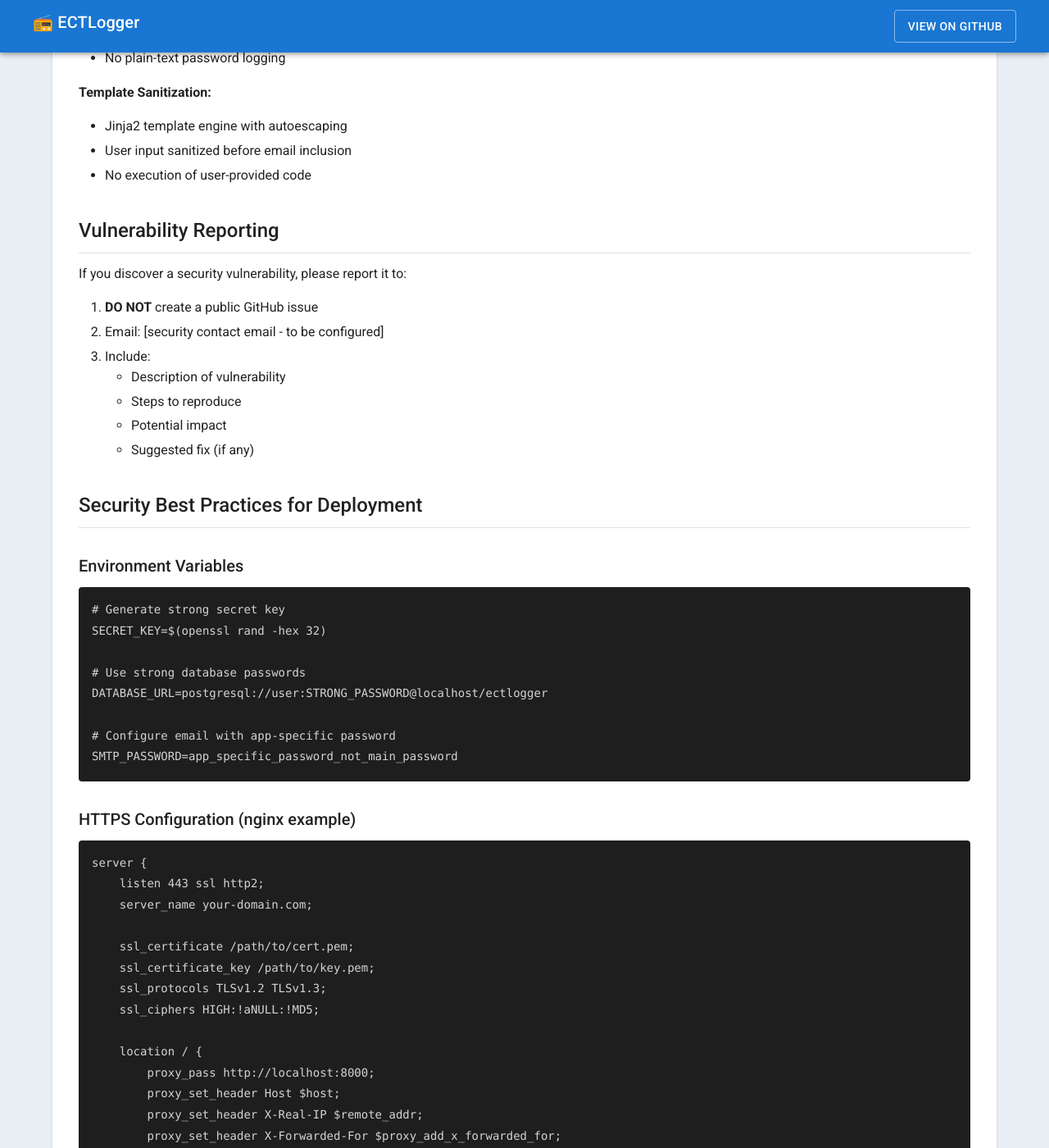
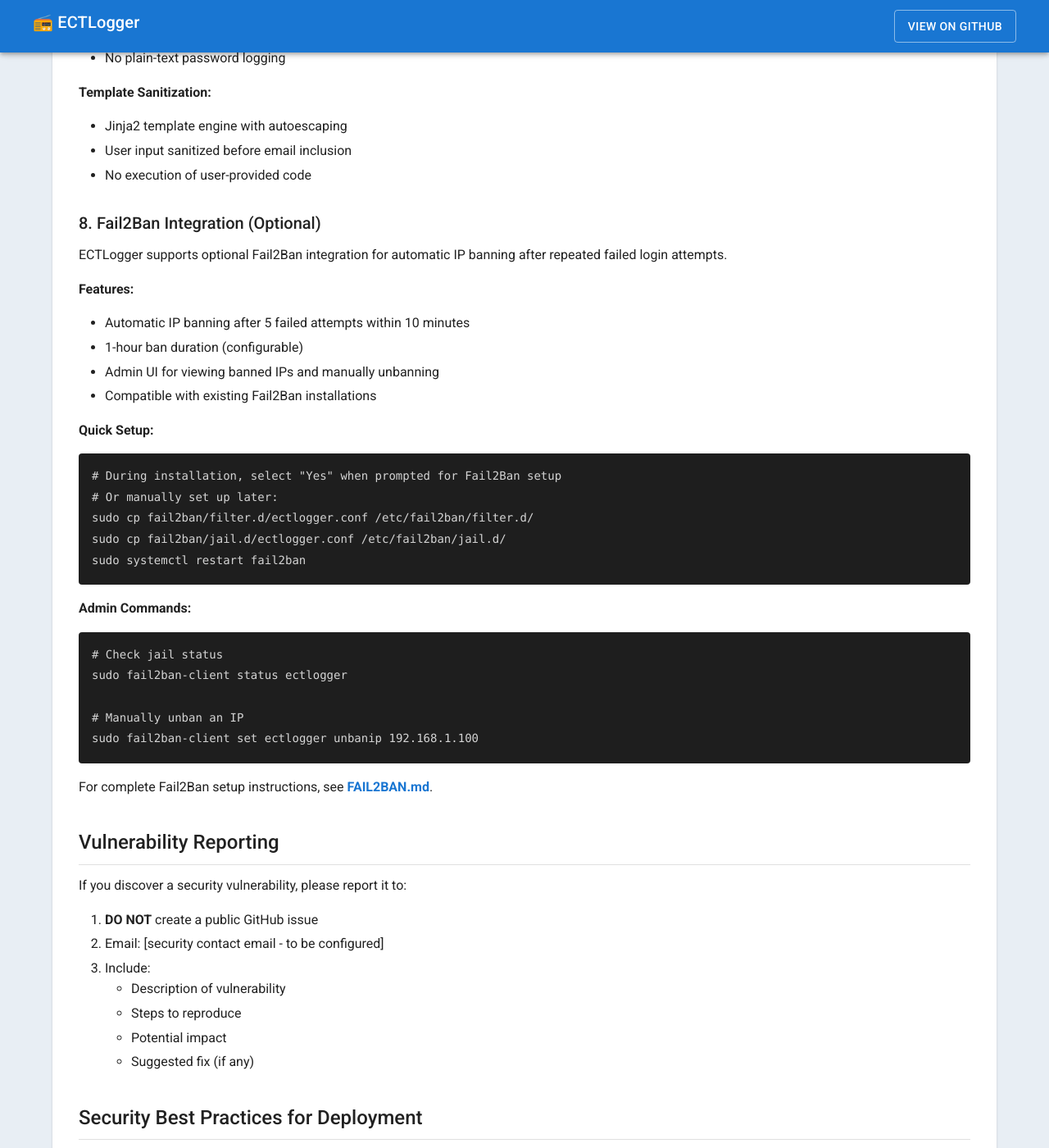
Before and after one commit to bradbrownjr/ectlogger, a Jekyll site: the page built from SECURITY.md, in a window 1280 px wide and 1400 px high, scrolled down 3860 px. Shown: the whole window at 82% size. Built offline with Jekyll 4.4.1, drawn with Linux system fonts in a browser that asks for light colours; our own code applies the rules of GitHub Pages for plain Markdown files.

Commit message:
Enhance Security tab with ban settings, improve banned IPs display, update README and SECURITY.md

````diff
--- a/SECURITY.md
+++ b/SECURITY.md
@@ -137,6 +137,36 @@ FRONTEND_URL=https://your-domain.com
 - Jinja2 template engine with autoescaping
 - User input sanitized before email inclusion
 - No execution of user-provided code
+
+### 8. Fail2Ban Integration (Optional)
+
+ECTLogger supports optional Fail2Ban integration for automatic IP banning after repeated failed login attempts.
+
+**Features:**
+- Automatic IP banning after 5 failed attempts within 10 minutes
+- 1-hour ban duration (configurable)
+- Admin UI for viewing banned IPs and manually unbanning
+- Compatible with existing Fail2Ban installations
+
+**Quick Setup:**
+```bash
+# During installation, select "Yes" when prompted for Fail2Ban setup
+# Or manually set up later:
+sudo cp fail2ban/filter.d/ectlogger.conf /etc/fail2ban/filter.d/
+sudo cp fail2ban/jail.d/ectlogger.conf /etc/fail2ban/jail.d/
+sudo systemctl restart fail2ban
+```
+
+**Admin Commands:**
+```bash
+# Check jail status
+sudo fail2ban-client status ectlogger
+
+# Manually unban an IP
+sudo fail2ban-client set ectlogger unbanip 192.168.1.100
+```
+
+For complete Fail2Ban setup instructions, see **[FAIL2BAN.md](FAIL2BAN.md)**.
 
 ## Vulnerability Reporting
 
````
Also changed, not shown: README.md (+3 -0 lines), frontend/src/pages/Admin.tsx (+37 -7 lines), 1 other file.
